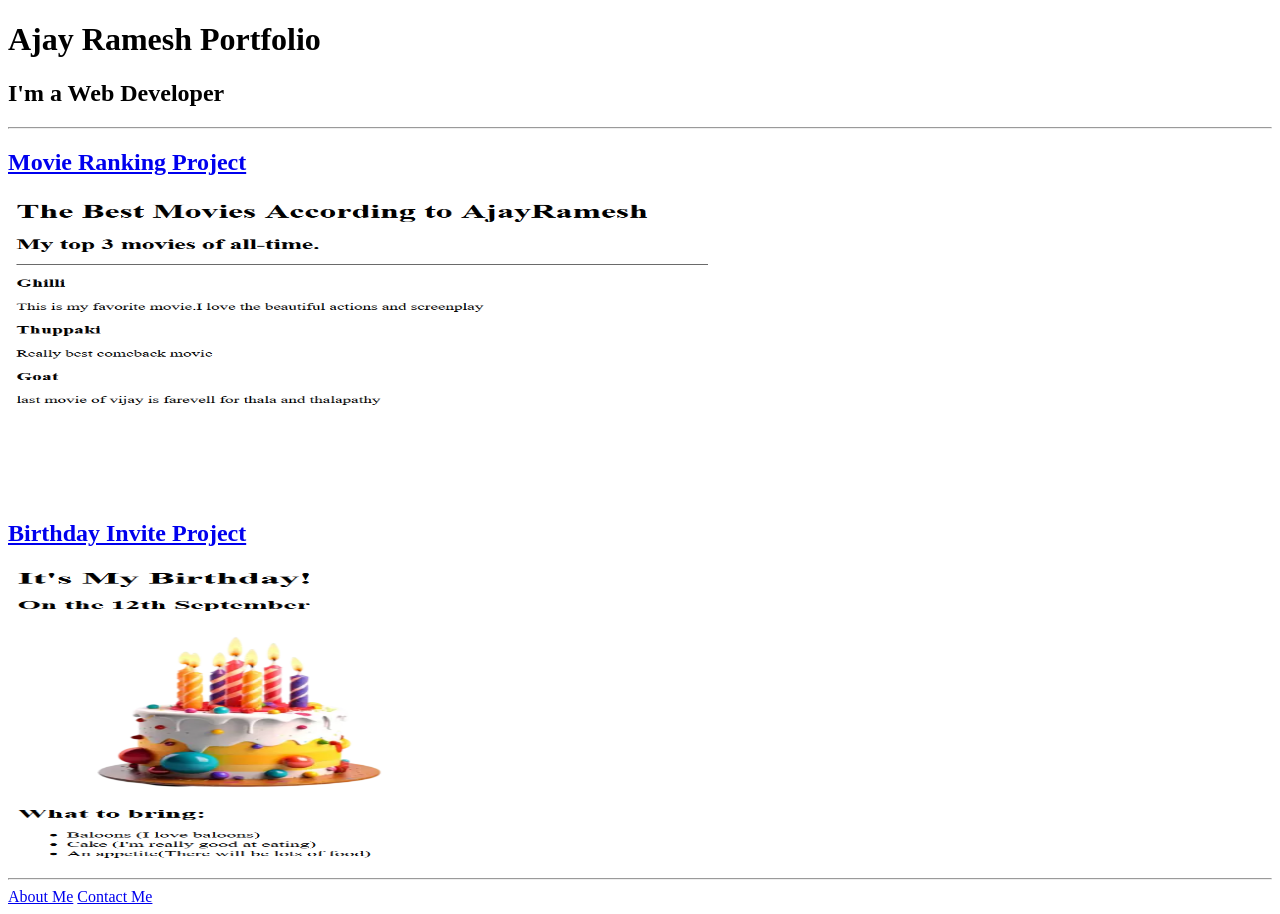
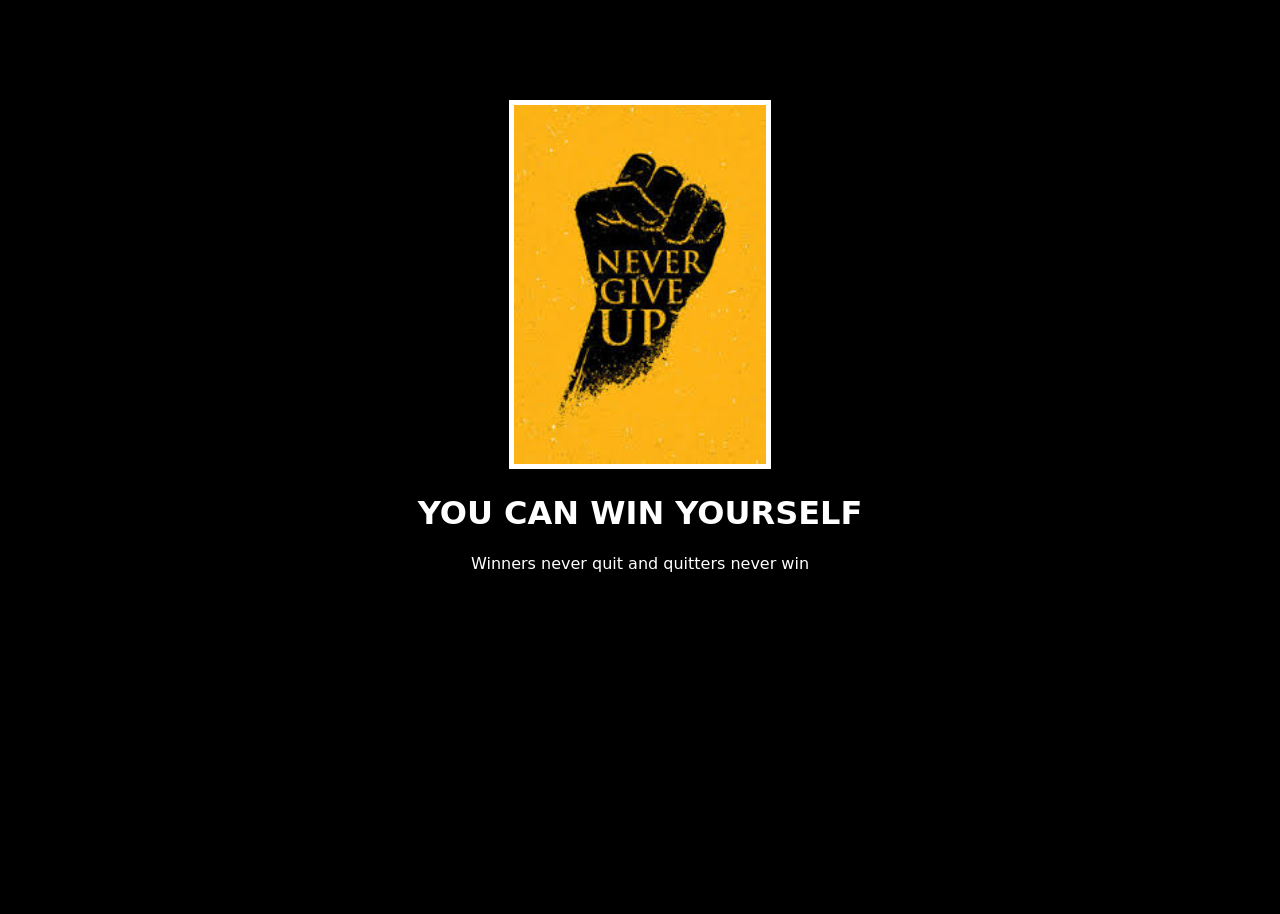
Before and after one commit to AjayRamesh735/HTML_Portfolio, a plain HTML site: page index.html in a window 1280 px wide. After the commit the page ends 800 px from the top, so only its background shows below. Drawn offline with Linux system fonts and the light colour scheme; a web font is replaced by a local one.

Commit message:
Add files via upload

```diff
--- a/index.html
+++ b/index.html
@@ -1,19 +1,38 @@
+<!--
+  TODO: Create a motivational post website.
+Style it how ever you like.
+Look at the goal image for inspiration.
+But it must have the following features:
+1. The main h1 text should be using the Regular Libre Baskerville Font from Google Fonts:
+  https://fonts.google.com/specimen/Libre+Baskerville
+2. The text should be white and background black.
+3. Add your own image into the images folder inside assets. It should have a 5px white border.
+4. The text should be center aligned.
+5. Create a div to contain the h1, p and img elements. Adjust the margins so that the image and text are centered on the page.
+  Hint: You horizontally center a div by giving it a width of 50% and a margin-left of 25%.
+  Hint: Set the image to have a width of 100% so it fills the div.
+6. Read about the text-transform property on MDN docs to make the h1 uppercase with CSS.
+  https://developer.mozilla.org/en-US/docs/Web/CSS/text-transform
+-->
   <!DOCTYPE html>
   <html lang="en">
   <head>
     <meta charset="UTF-8">
-    <title>Ajay's Portfolio</title>
+    <title>Motivation Meme Project</title>
+    <link rel="stylesheet"
+    href="./style.css"/>
+
+    <link rel="preconnect" href="https://fonts.googleapis.com">
+    <link rel="preconnect" href="https://fonts.gstatic.com" crossorigin>
+    <link href="https://fonts.googleapis.com/css2?family=Sixtyfour+Convergence&display=swap" rel="stylesheet">
+
   </head>
   <body>
-    <h1>Ajay Ramesh Portfolio</h1>
-    <h2>I'm a Web Developer</h2>
-    <hr/>
-    <a href="./public/Movie ranking.html"><h2>Movie Ranking Project</h2></a>
-    <img src="./assets/images/Movie_Ranking.png" alt="Movie Ranking image" width="700" height="300" >
+   <div id="poster">
+    <img src="./assets/images/never.jpg" alt="never ever give up poster">
+    <h1 > You Can Win YourSelf </h1>
+    <p>Winners never quit and quitters never win</p>
+   </div>
 
-    <a href="./public/project1.html"><h2>Birthday Invite Project</h2></a>
-   <img src="./assets/images/Birth_Cake.png" alt="Birthday cake invite image" width="700" height="300" >
-   <hr />
-   <a href="./public/about.html">About Me</a> <a href="./public/contact.html">Contact Me</a>
   </body>
   </html>
--- /dev/null
+++ b/style.css
@@ -0,0 +1,22 @@
+*{
+    background-color: black;
+
+}
+h1{
+    text-transform: uppercase;
+}
+
+#poster{
+    width: 50%;
+    text-align: center;
+    margin-left: 25%;
+    margin-top: 100px;
+    color:white;
+    font-family: 'Sixtyfour Convergence',cursive;
+
+}
+img
+{
+    border:5px solid white;
+    width: 40%;
+}
```
Also changed, not shown: assets/images/never.jpg (added). Lines whose indentation alone changed are shown as unchanged.
